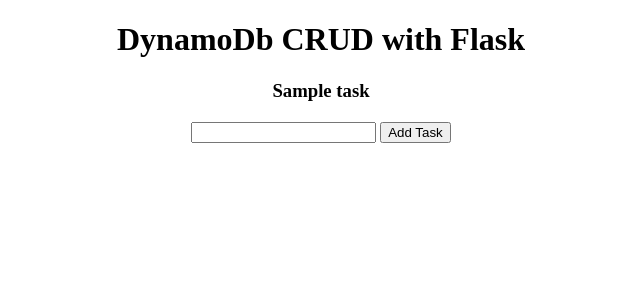
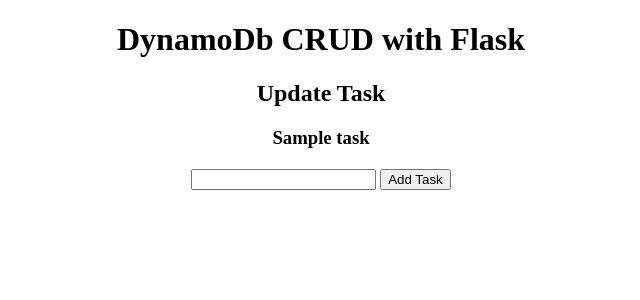
Before and after one commit to HOD101s/DynamoDb-CRUD-api-Flask, a Flask app: template templates/update.html in a window 1280 px wide. Shown: the top 300 px of the page, without its empty margins (319-959 px from the left). Run offline with Flask 2, Linux system fonts and the light colour scheme; the template is opened without the code that fills it: most values are stand-ins (such as "Sample title", 1, 10 or a date in 2020).

Commit message:
updated update.html

```diff
--- a/templates/update.html
+++ b/templates/update.html
@@ -7,6 +7,7 @@
 {% block body %}
     <div class="content">
     <h1>DynamoDb CRUD with Flask</h1>
+    <h2>Update Task</h2>
     <h3>{{ task.task }}</h3>
     <form method="POST" action="/update/{{ task.id }}/{{ task.added_date }}" autocomplete="off">
         <input type="text" name="task" id="task">
```
